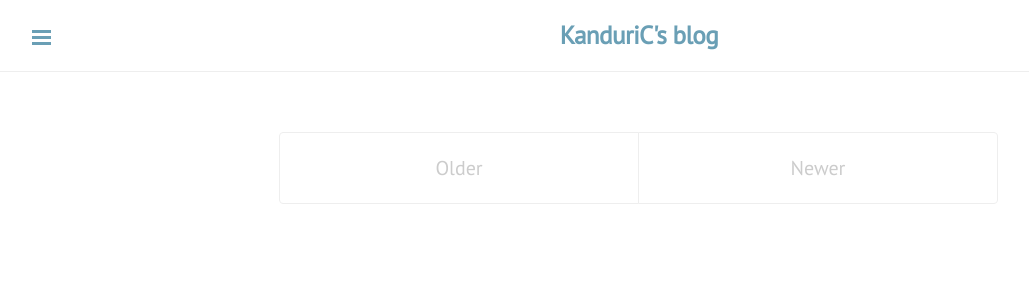
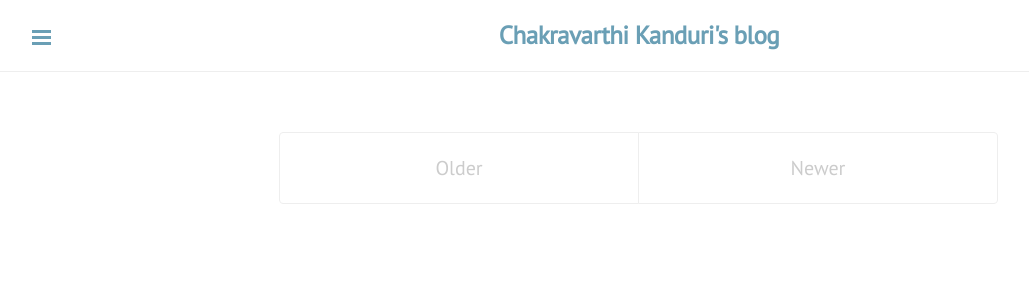
Before and after one commit to KanduriC/KanduriC.github.io, a Jekyll site: the page built from index.html, in a window 1280 px wide. Shown: the top 300 px of the page, without its empty margins (1-1030 px from the left). Built offline with Jekyll 4.4.1, drawn with Linux system fonts in a browser that asks for light colours; nearby versions of some CDN libraries; library files that are not in the unit come from our copies; the list of posts is cut into pages by our own code.

Commit message:
modified appearance

```diff
--- a/_config.yml
+++ b/_config.yml
@@ -8,9 +8,9 @@ highlighter:      rouge
 permalink:        /posts/:title/
 
 # User Configuration
-title:            KanduriC's blog
+title:            Chakravarthi Kanduri's blog
 tagline:          ''
-description:      'Chakravarthi Kanduri'
+description:      'KanduriC'
 url:              http://KanduriC.gihub.io
 baseurl:          '/'
 paginate:         3
```
